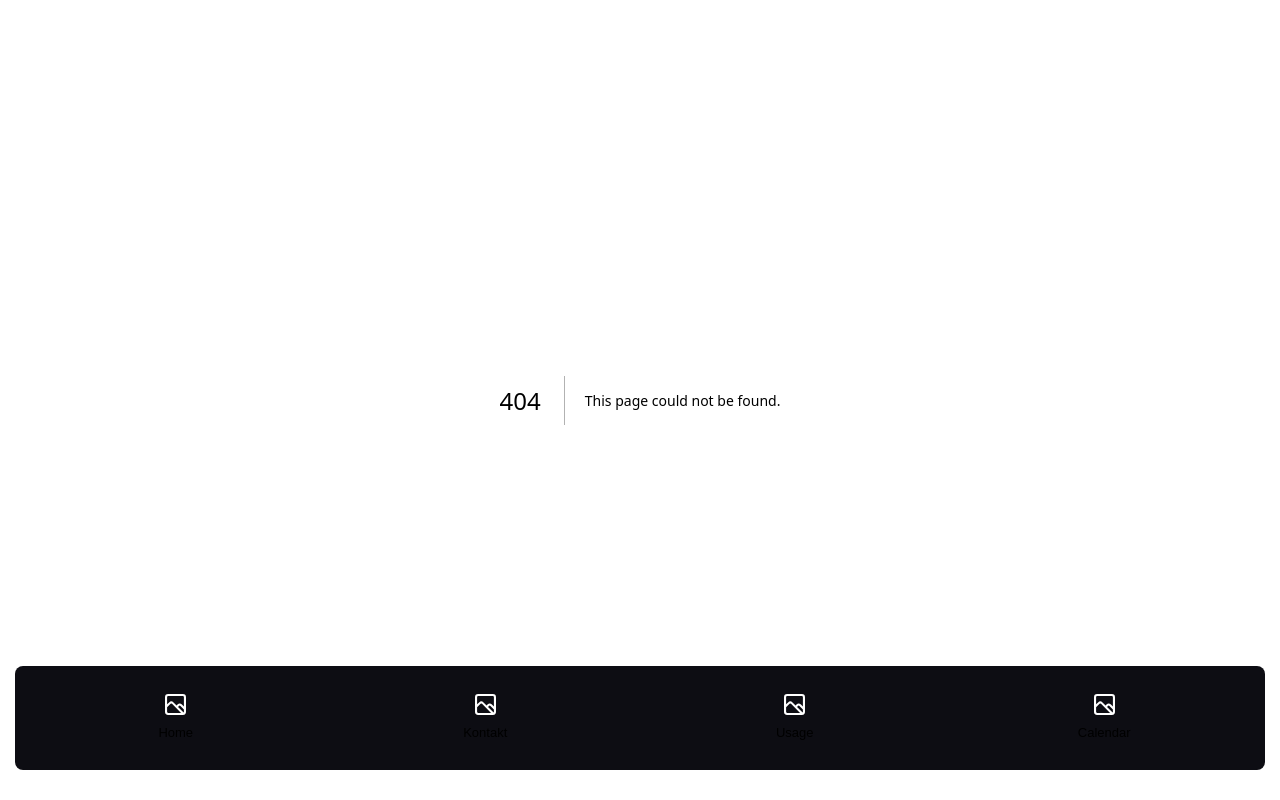
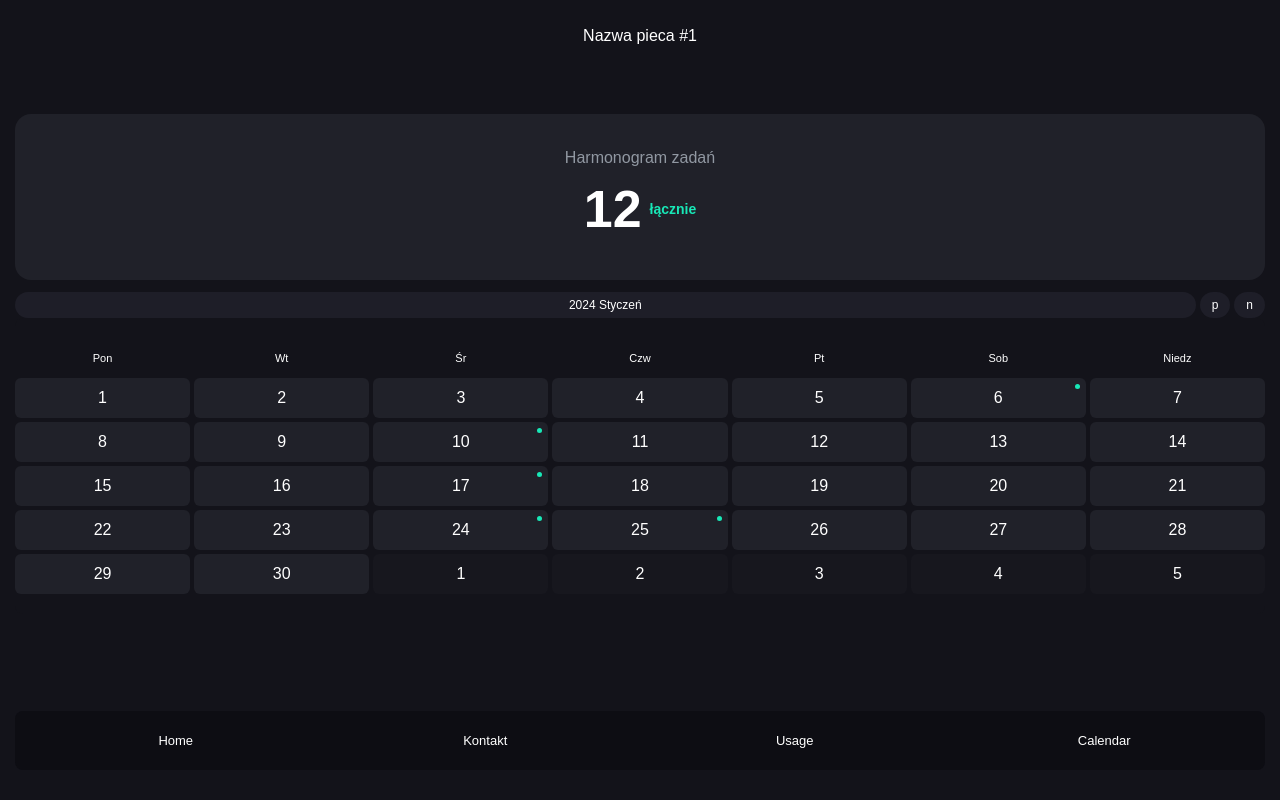
Before and after one commit to seewruuk/kominek-frontend, a Next.js app: page /calendar in a window 1280 px wide. Before the commit this address had no page. Built offline with nearby package versions, Linux system fonts and the light colour scheme; a web font is replaced by a local one.

Commit message:
calendar

```diff
--- /dev/null
+++ b/app/calendar/page.js
@@ -0,0 +1,9 @@
+import CurrentMonthCalendar from "@/components/_calendar/Calendar";
+
+export default function Page() {
+    return (
+        <div className={"relative px-[15px] pb-[150px]"}>
+                <CurrentMonthCalendar />
+        </div>
+    )
+}
--- a/app/usage/page.js
+++ b/app/usage/page.js
@@ -4,7 +4,7 @@ export default function Page() {
 
 
     return (
-        <div className={"relative px-[15px]"}>
+        <div className={"relative px-[15px] pb-[150px]"}>
             <PowerUsage />
         </div>
     )
--- a/components/Navigation/Navigation.js
+++ b/components/Navigation/Navigation.js
@@ -33,8 +33,8 @@ export default function Navigation() {
                 {
                     collection.map((item, index) => {
                         return (
-                            <Link key={index} href={item.href} className={"flex flex-col gap-2 justify-center items-center  px-5 py-4 rounded-lg flex-1 hover:bg-[#09090C] transition-all"}>
-                                <Image src={item.icon} alt={item.title} width={21} height={21} className={""}/>
+                            <Link key={index} href={item.href} className={"flex flex-col gap-2 justify-center items-center py-2 rounded-lg flex-1 hover:bg-[#09090C] transition-all"}>
+                                {/*<Image src={item.icon} alt={item.title} width={21} height={21} className={""}/>*/}
                                 <span className={"text-[13px]"}>{item.title}</span>
                             </Link>
                         )
--- /dev/null
+++ b/components/_calendar/Calendar.js
@@ -0,0 +1,184 @@
+"use client"
+import Header from "@/components/header/Header";
+import {useEffect, useState} from "react";
+
+const Calendar = ({year, month}) => {
+    // Pobieranie pierwszego dnia miesiąca według polskiego formatu
+    const firstDay = new Date(year, month).getDay() - 1;
+
+    // Pobieranie liczby dni w miesiącu
+    const daysInMonth = new Date(year, month + 1, 0).getDate() - 1;
+    // Pobieranie liczby dni w poprzednim miesiącu
+    const daysInLastMonth = new Date(year, month, 0).getDate();
+    // Wyznaczanie dnia tygodnia dla ostatniego dnia miesiąca
+    const lastDay = new Date(year, month, daysInMonth).getDay() - 1;
+
+    // Przygotowanie danych dla kalendarza
+    const days = [];
+    // Dodawanie ostatnich dni poprzedniego miesiąca
+    for (let i = firstDay; i > 0; i--) {
+        days.push(daysInLastMonth - i + 1);
+    }
+    // Dodawanie dni obecnego miesiąca
+    for (let i = 1; i <= daysInMonth; i++) {
+        days.push(i);
+    }
+    // Uzupełnienie dni następnego miesiąca
+    for (let i = 1; i < 7 - lastDay; i++) {
+        days.push(i);
+    }
+
+    // Przykładowe zaplanowane wydarzenia
+    const events = [6, 10, 17, 24, 25]; // dni z wydarzeniami
+
+    return (
+        <div className="inline-block bg-[#13131A] text-white rounded-lg py-5 w-full">
+            <div className="grid grid-cols-7 gap-1 text-[11px]">
+                {['Pon', 'Wt', 'Śr', 'Czw', 'Pt', 'Sob', 'Niedz'].map(day => (
+                    <div key={day} className="flex items-center justify-center h-10">{day}</div>
+                ))}
+            </div>
+            <div className="grid grid-cols-7 gap-1">
+                {days.map((day, index) => (
+                    <div key={index}
+                         className={`rounded-md flex items-center justify-center h-10 relative cursor-pointer ${index < firstDay || index >= firstDay + daysInMonth ? 'bg-[#17171E]' : 'bg-[#202129]'}`}>
+                        {day}
+                        {
+                            events.includes(day) && (
+                                <span className={"absolute top-1.5 right-1.5 rounded-full h-[5px] w-[5px] bg-accentColor"}/>
+                            )
+                        }
+
+                    </div>
+                ))}
+            </div>
+        </div>
+    );
+};
+
+
+export default function CurrentMonthCalendar() {
+
+    const [currentDate, setCurrentDate] = useState(new Date())
+    const [currentYear, setCurrentYear] = useState(currentDate.getFullYear())
+    const [currentMonth, setCurrentMonth] = useState(currentDate.getMonth())
+    const [month, setMonth] = useState("");
+    const [loading, setLoading] = useState(true);
+
+    useEffect(() => {
+        switch (currentMonth) {
+            case 0:
+                setMonth("Styczeń")
+                break;
+            case 1:
+                setMonth("Luty")
+                break;
+            case 2:
+                setMonth("Marzec")
+                break;
+            case 3:
+                setMonth("Kwiecień")
+                break;
+            case 4:
+                setMonth("Maj")
+                break;
+            case 5:
+                setMonth("Czerwiec")
+                break;
+            case 6:
+                setMonth("Lipiec")
+                break;
+            case 7:
+                setMonth("Sierpień")
+                break;
+            case 8:
+                setMonth("Wrzesień")
+                break;
+            case 9:
+                setMonth("Październik")
+                break;
+            case 10:
+                setMonth("Listopad")
+                break;
+            case 11:
+                setMonth("Grudzień")
+                break;
+
+            default:
+                break;
+
+        }
+    }, [currentMonth]);
+
+    const decreaseMonth = () => {
+        if (currentMonth === 0) {
+            setCurrentMonth(11)
+            setCurrentYear(currentYear - 1)
+        } else {
+            setCurrentMonth(currentMonth - 1)
+        }
+
+    }
+    const increaseMonth = () => {
+        if (currentMonth === 11) {
+            setCurrentMonth(0)
+            setCurrentYear(currentYear + 1)
+        } else {
+            setCurrentMonth(currentMonth + 1)
+        }
+    }
+
+    useEffect(() => {
+        if (currentDate) {
+            setLoading(false)
+        }
+    }, [currentDate]);
+
+
+    return (
+        <>
+
+            {
+                loading ? (
+                        <div className={"flex justify-center items-center h-screen animate-pulse"}>
+                            <p>Ładowanie...</p>
+                        </div>
+                    ) :
+                    null
+            }
+
+
+            <Header/>
+
+            <section className={"flex justify-center mt-[42px] mb-[12px]"}>
+                <div
+                    className={"py-[32px] w-full px-[21px] bg-[#202129] rounded-2xl flex flex-col justify-center items-center"}>
+                    <p className={"text-greyTextColor"}>Harmonogram zadań</p>
+                    <p className={"text-[52px] flex items-center gap-2 font-[600]"}>12<span
+                        className={"text-[14px] text-accentColor"}>łącznie</span></p>
+                </div>
+            </section>
+
+            <section className={"relative flex gap-1 items-center text-[12px] flex-wrap"}>
+                <div className={"px-7 py-1 bg-backgroundLightColor rounded-full flex-grow text-center"}>
+                    {currentYear} {month}
+                </div>
+
+                <button className={"py-1 px-3 bg-backgroundLightColor  rounded-full"}
+                        onClick={decreaseMonth}>
+                    p
+                </button>
+                <button className={"py-1 px-3 bg-backgroundLightColor  rounded-full"}
+                        onClick={increaseMonth}>
+                    n
+                </button>
+            </section>
+
+            <section>
+                <Calendar year={currentYear} month={currentMonth}/>
+
+            </section>
+
+        </>
+    )
+}
--- a/components/_home/layout.js
+++ b/components/_home/layout.js
@@ -10,7 +10,7 @@ export default function Layout() {
         <>
             <Header/>
 
-            <div className={"px-[15px] flex flex-col"}>
+            <div className={"px-[15px] flex flex-col pb-[150px]"}>
 
                 <ChangeColor/>
 
```
